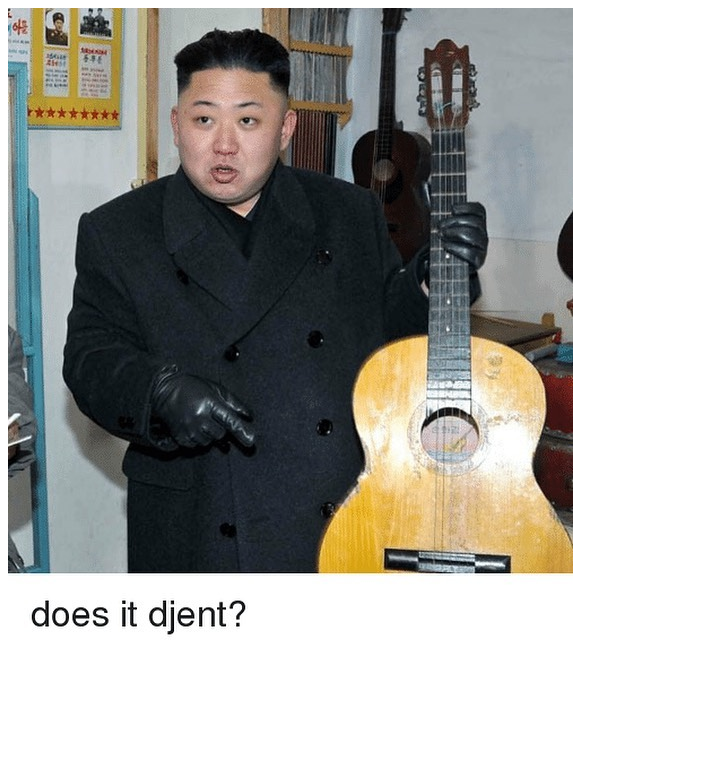
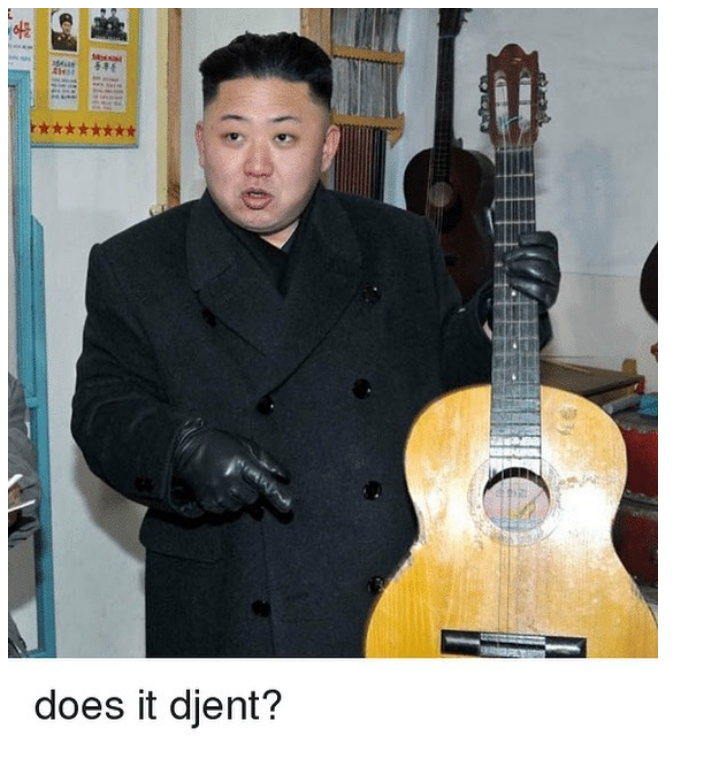
Before and after one commit to Roasteg/Web-Eng-First-Page, a plain HTML site: page guitar.html in a window 1280 px wide. Shown: the whole page, without its empty margins (0-713 px from the left). Drawn offline with Linux system fonts and the light colour scheme.

Commit message:
Hobbies added

```diff
--- a/guitar.html
+++ b/guitar.html
@@ -6,4 +6,4 @@
     <meta http-equiv="X-UA-Compatible" content="ie=edge">
     <title>Music</title>
 </head>
-<img src="img/gtr.jpg" alt="">
+<img src="img/gtr.jpg" alt="" style="width: 650px">
```
